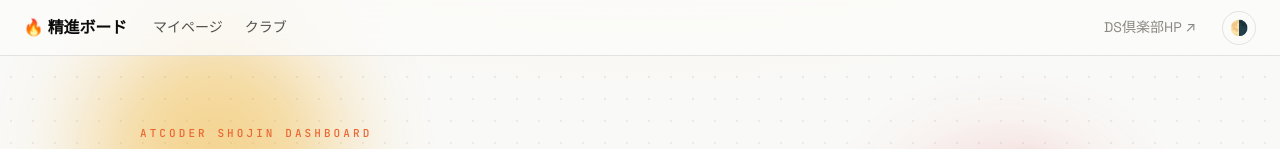
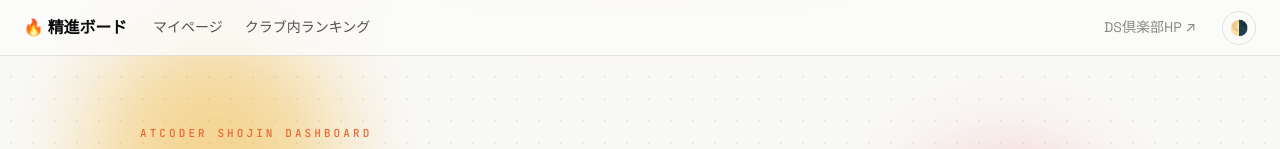
Before and after one commit to R1kU169/shojin-dashboard, a React (Vite) app: page / in a window 1280 px wide. Shown: the top 149 px of the page. Built offline with nearby package versions, Linux system fonts and the light colour scheme; no server answers.

Commit message:
ヘッダータブ「クラブ」を「クラブ内ランキング」に変更
Co-Authored-By: Claude Opus 4.8 (1M context) <noreply@anthropic.com>

```diff
--- a/src/App.tsx
+++ b/src/App.tsx
@@ -38,7 +38,7 @@ export default function App() {
         </NavLink>
         <nav>
           <NavLink to="/me">マイページ</NavLink>
-          <NavLink to="/club">クラブ</NavLink>
+          <NavLink to="/club">クラブ内ランキング</NavLink>
           <a
             className="nav-ext"
             href="https://mocaluna0117.github.io/ds-club-web"
```
